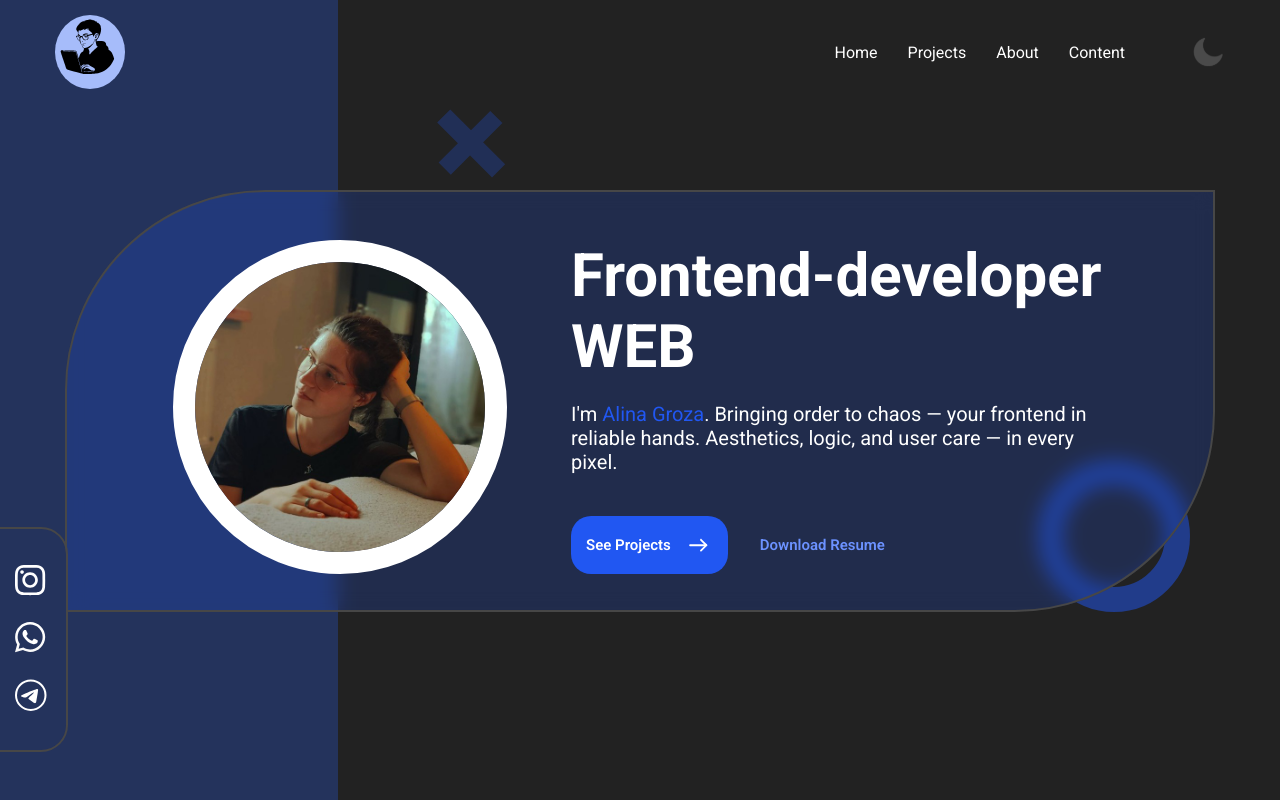
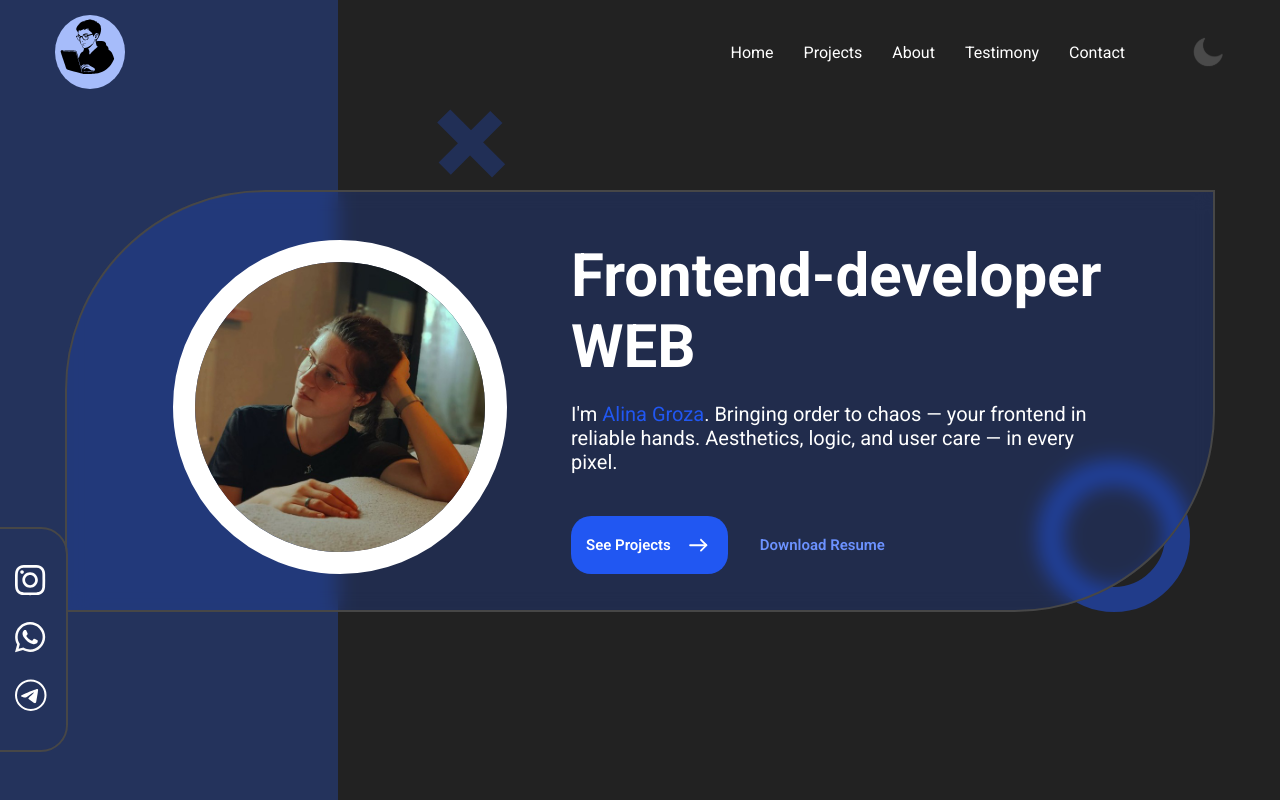
Before and after one commit to molniagrom/portfolio-start-project-vite-main, a React (Vite) app: page / in a window 1280 px wide. Shown: the top 800 px of the page. Built offline with nearby package versions, Linux system fonts and the light colour scheme; a web font is replaced by a local one.

Commit message:
I'm starting to do a smooth scroll to the react scroll blocks (2)

```diff
--- a/src/components/menu/Menu.tsx
+++ b/src/components/menu/Menu.tsx
@@ -3,14 +3,22 @@
 import styled from "styled-components";
 import {theme} from "../../styles/Theme.ts";
 
-export const Menu = () => {
+// const items = ["Home", "Projects", "About", "Contact"];
+
+export type MenuPropsType = {
+    items: {
+        title: string,
+        href: string,
+    }[];
+}
+
+export const Menu = (props: MenuPropsType) => {
     return (
         <StyledMenu>
             <List>
-                <ListItem><Link href={"/"}>Home</Link></ListItem>
-                <ListItem><Link href={"/"}>Projects</Link></ListItem>
-                <ListItem><Link href={"/"}>About</Link></ListItem>
-                <ListItem><Link href={"/"}>Content</Link></ListItem>
+                {props.items.map((item, i) => (
+                    <ListItem key={i}><Link href={`#${item.href}`}>{item.title}</Link></ListItem>
+                ))}
             </List>
         </StyledMenu>
     );
--- a/src/components/menu/MobileMenu.tsx
+++ b/src/components/menu/MobileMenu.tsx
@@ -2,8 +2,10 @@ import {useState} from 'react';
 
 import styled, {css} from "styled-components";
 import {theme} from "../../styles/Theme.ts";
+import {MenuPropsType} from "./Menu.tsx";
 
-export const MobileMenu = () => {
+export const MobileMenu = (props: MenuPropsType) => {
+
 const [isOpen, setIsOpen] = useState(false);
 
     const onClick = () => {
@@ -17,10 +19,9 @@ const [isOpen, setIsOpen] = useState(false);
             </BurgerButton>
             <MobileMenuPopup isOpen={isOpen} onClick={() => {setIsOpen(false)}}>
                 <ul>
-                    <ListItemMobile><LinkMobile href={"/"}>Home</LinkMobile></ListItemMobile>
-                    <ListItemMobile><LinkMobile href={"/"}>Projects</LinkMobile></ListItemMobile>
-                    <ListItemMobile><LinkMobile href={"/"}>About</LinkMobile></ListItemMobile>
-                    <ListItemMobile><LinkMobile href={"/"}>Content</LinkMobile></ListItemMobile>
+                    {props.items.map((item, i) => (
+                        <ListItemMobile key={i}><LinkMobile href={`#${item.href}`}>{item.title}</LinkMobile></ListItemMobile>
+                    ))}
                 </ul>
             </MobileMenuPopup>
         </StyledMobileMenu>
--- a/src/layout/header/Header.tsx
+++ b/src/layout/header/Header.tsx
@@ -9,14 +9,37 @@ import {Icon} from "../../components/icon/Icon.tsx";
 import {MobileMenu} from "../../components/menu/MobileMenu.tsx";
 
 export const Header = () => {
+    const items = [
+        {
+            title: "Home",
+            href: "home"
+        },
+        {
+            title: "Projects",
+            href: "projects"
+        },
+        {
+            title: "About",
+            href: "about"
+        },
+        {
+            title: "Testimony",
+            href: "testimony"
+        },
+        {
+            title: "Contact",
+            href: "contact"
+        },
+    ];
+
     return (
         <StyleHeader>
             <Container padding={"15px"}>
                 <FlexWrapper justify="space-between" alignItems={"center"}>
                     <Logo/>
                     <FlexWrapper gap={"clamp(10px, 10vw, 64px)"} justify="space-between" alignItems={"center"}>
-                        <Menu/>
-                        <MobileMenu/>
+                        <Menu items={items}/>
+                        <MobileMenu items={items}/>
                         <Icon iconId={"moon"}/>
                     </FlexWrapper>
                 </FlexWrapper>
--- a/src/layout/sections/Projects/Projects.tsx
+++ b/src/layout/sections/Projects/Projects.tsx
@@ -89,7 +89,7 @@ export const Projects = (): JSX.Element => {
         : projects;
 
     return (
-        <StyledProjects>
+        <StyledProjects id="projects">
             <Container maxWidth={"1240px"} padding={"0 15px"}>
                 <TitleProject>Projects</TitleProject>
                 <List className="category-tabs">
--- a/src/layout/sections/aboutMe/AboutMe.tsx
+++ b/src/layout/sections/aboutMe/AboutMe.tsx
@@ -10,7 +10,7 @@ import {HoverableIcon} from "../../../components/icon/HoverableIcon.tsx";
 
 export const AboutMe = () => {
     return (
-        <AboutMeStyled>
+        <AboutMeStyled id="about">
             <Container aboutMeAdaptive padding={"46px 42px 0 42px"}>
                 <WrapperBcg>
                     <StyledImage variant="map" src={map} alt="map"/>
--- a/src/layout/sections/contact/Contact.tsx
+++ b/src/layout/sections/contact/Contact.tsx
@@ -17,7 +17,7 @@ import {HoverableIcon} from "../../../components/icon/HoverableIcon.tsx";
 export const Contact = () => {
 
     return (
-        <ContactUs>
+        <ContactUs id="contact">
             <Container padding={"0"}>
                 <ContactTitle>
                     <h2>Contact Us</h2>
--- a/src/layout/sections/main/Main.tsx
+++ b/src/layout/sections/main/Main.tsx
@@ -14,7 +14,7 @@ import {HoverableIcon} from "../../../components/icon/HoverableIcon.tsx";
 
 export const Main = () => {
     return (
-        <MainSection>
+        <MainSection id="home">
             <Container adaptMain padding={"0px 25px 0px 25px"}>
                 <MainSectionWrapper>
                     <FlexWrapper
--- a/src/layout/sections/testimony/Testimony.tsx
+++ b/src/layout/sections/testimony/Testimony.tsx
@@ -7,7 +7,7 @@ import {theme} from "../../../styles/Theme.ts";
 
 export const Testimony = () => {
     return (
-        <StyledTestimony>
+        <StyledTestimony id="testimony">
             <Container padding={"20px 0 20px 0"}>
                 <Slider/>
             </Container>
```
